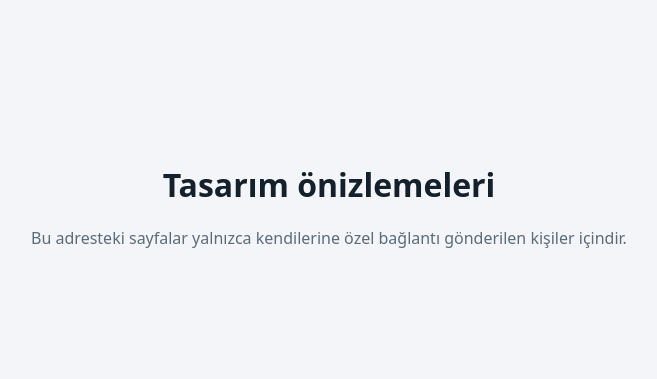
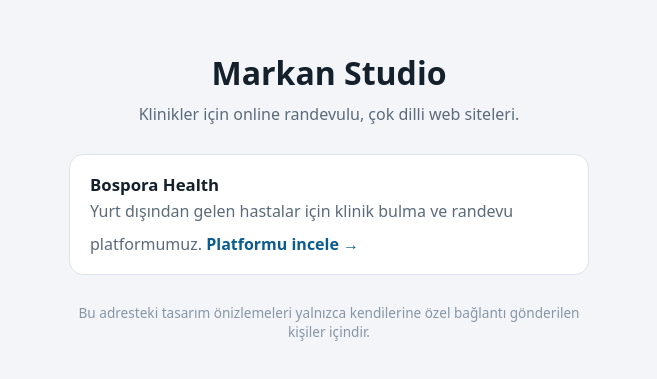
Before and after one commit to uvolkangol-a11y/demo-api, a plain HTML site: page dental-prototypes/dist/index.html in a window 1280 px wide. Shown: the part 213-592 px from the top of the page, without its empty margins (311-968 px from the left). Drawn offline with Linux system fonts and the light colour scheme.

Commit message:
Dental demos: Markan Studio cover page with Bospora Health link
Turn the neutral cover at the site root (now markanstudio.com) into a
minimal Markan Studio page with a card linking to Bospora Health
(bospora.markanstudio.com/#tr). No patient or partner claims; the page
stays noindex until the agency landing page exists. Ignore wrangler's
local .wrangler/ state directory.

Co-Authored-By: Claude Opus 5.5 <noreply@anthropic.com>

```diff
--- a/dental-prototypes/dist/index.html
+++ b/dental-prototypes/dist/index.html
@@ -1,3 +1,23 @@
-<!doctype html><html lang="tr"><head><meta charset="utf-8"><meta name="viewport" content="width=device-width,initial-scale=1"><meta name="robots" content="noindex,nofollow"><title>Tasarım Önizlemeleri</title>
-<style>body{margin:0;min-height:100vh;display:grid;place-items:center;font-family:system-ui,sans-serif;background:#f3f5f8;color:#14202b;text-align:center;padding:16px}p{color:#5b6b7a}</style></head>
-<body><div><h1>Tasarım önizlemeleri</h1><p>Bu adresteki sayfalar yalnızca kendilerine özel bağlantı gönderilen kişiler içindir.</p></div></body></html>
+<!doctype html><html lang="tr"><head><meta charset="utf-8"><meta name="viewport" content="width=device-width,initial-scale=1"><meta name="robots" content="noindex,nofollow"><title>Markan Studio</title>
+<style>
+body{margin:0;min-height:100vh;display:grid;place-items:center;font-family:system-ui,sans-serif;background:#f3f5f8;color:#14202b;padding:16px}
+main{max-width:520px;width:100%;text-align:center}
+h1{margin:0 0 8px;font-size:2rem}
+.lead{margin:0 0 28px;color:#5b6b7a;line-height:1.5}
+.card{display:block;text-align:left;background:#fff;border:1px solid #dde3ea;border-radius:14px;padding:18px 20px;color:inherit;text-decoration:none;transition:border-color .15s,box-shadow .15s}
+.card:hover,.card:focus-visible{border-color:#0B5D8F;box-shadow:0 4px 16px rgba(11,93,143,.12)}
+.card b{display:block;font-size:1.05rem;margin-bottom:4px}
+.card span{color:#5b6b7a;line-height:1.45}
+.card em{display:inline-block;margin-top:10px;font-style:normal;color:#0B5D8F;font-weight:600}
+.note{margin-top:28px;font-size:.85rem;color:#8796a5}
+</style></head>
+<body><main>
+<h1>Markan Studio</h1>
+<p class="lead">Klinikler için online randevulu, çok dilli web siteleri.</p>
+<a class="card" href="https://bospora.markanstudio.com/#tr">
+<b>Bospora Health</b>
+<span>Yurt dışından gelen hastalar için klinik bulma ve randevu platformumuz.</span>
+<em>Platformu incele →</em>
+</a>
+<p class="note">Bu adresteki tasarım önizlemeleri yalnızca kendilerine özel bağlantı gönderilen kişiler içindir.</p>
+</main></body></html>
```
Also changed, not shown: dental-prototypes/build.mjs (+25 -4 lines), 1 other file.
